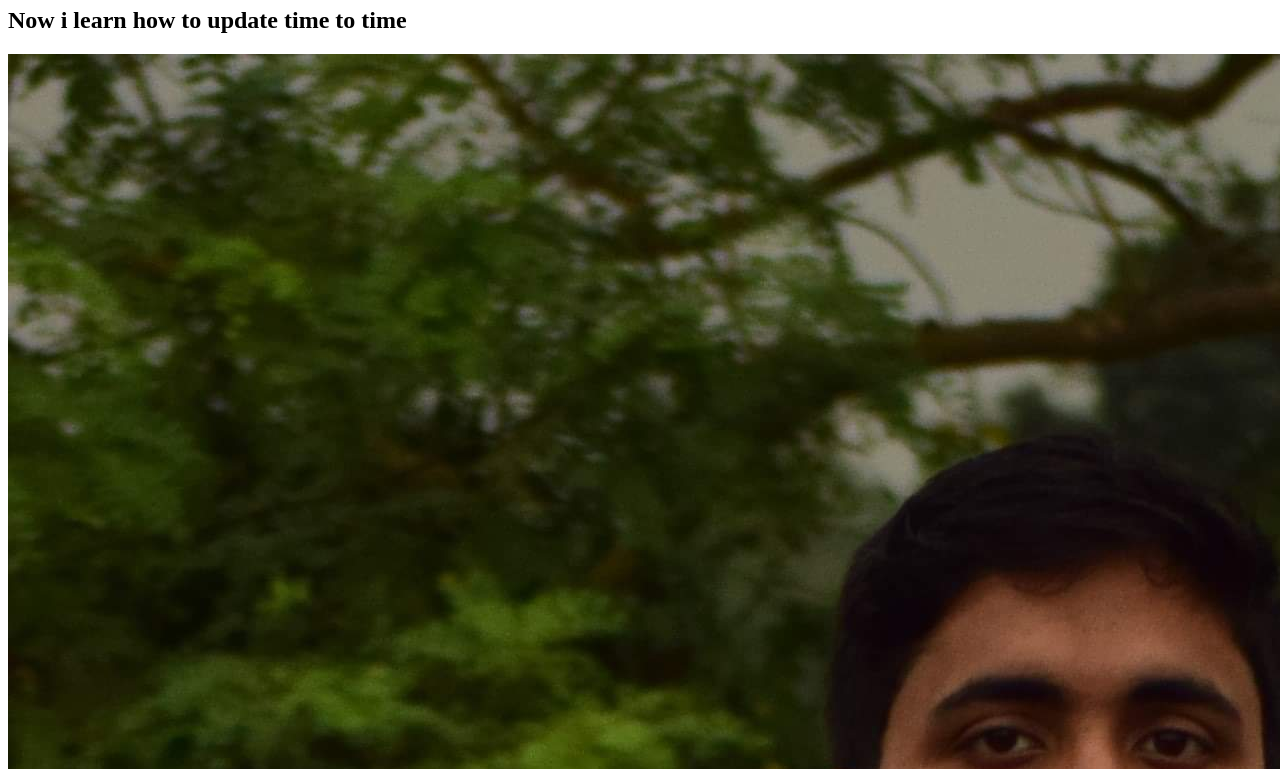
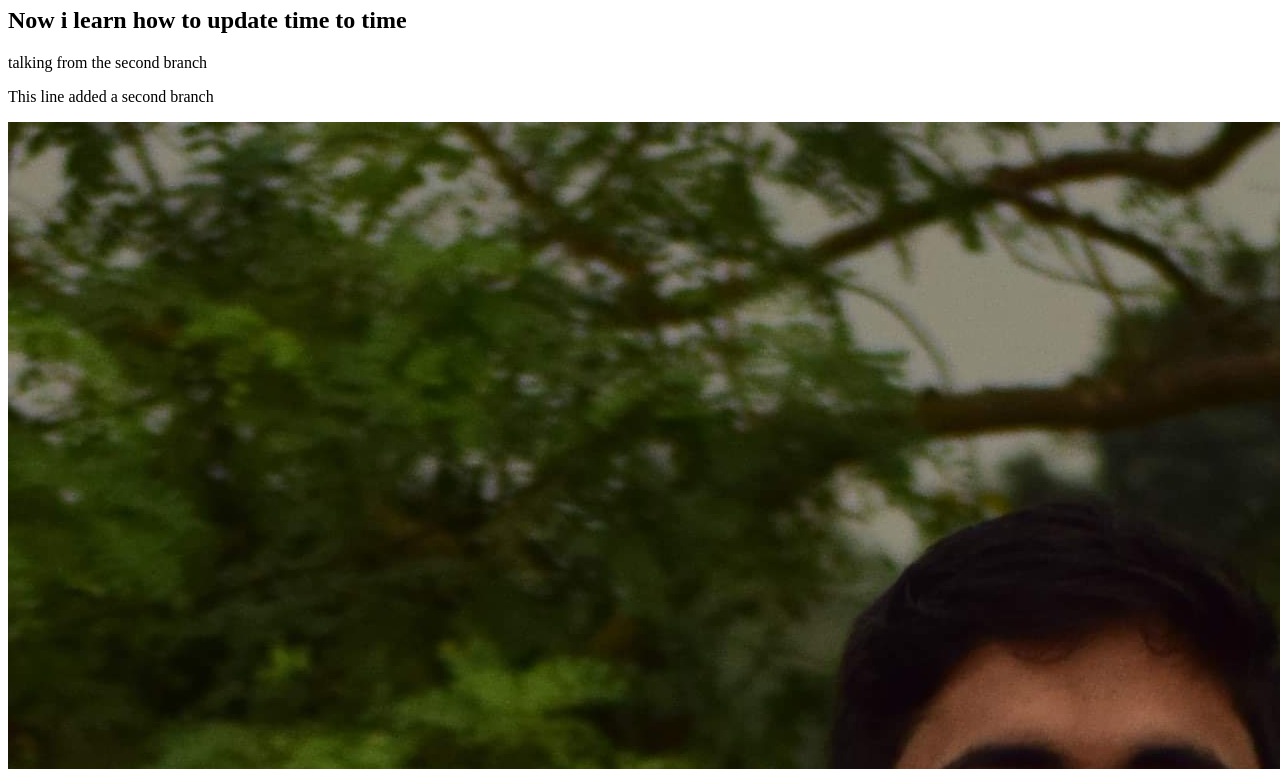
Before and after one commit to amin1165164/my-first-website, a plain HTML site: page index.html in a window 1280 px wide. Shown: the part 73-842 px from the top of the page. Drawn offline with Linux system fonts and the light colour scheme.

Commit message:
learning about second branch

```diff
--- a/index.html
+++ b/index.html
@@ -8,6 +8,8 @@
 <body>
     <h1>I am using github</h1>
     <h2>Now i learn how to update time to time</h2>
+    <p>talking from the second branch</p>
+    <p>This line added a second branch</p>
     <img src="user3.jpg" alt="">
 </body>
 </html>
```
